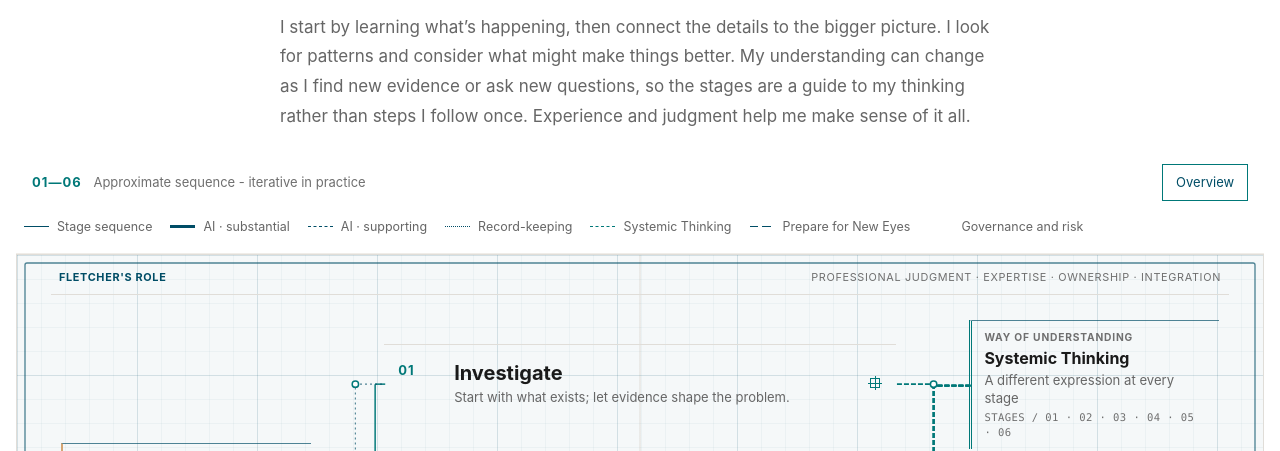
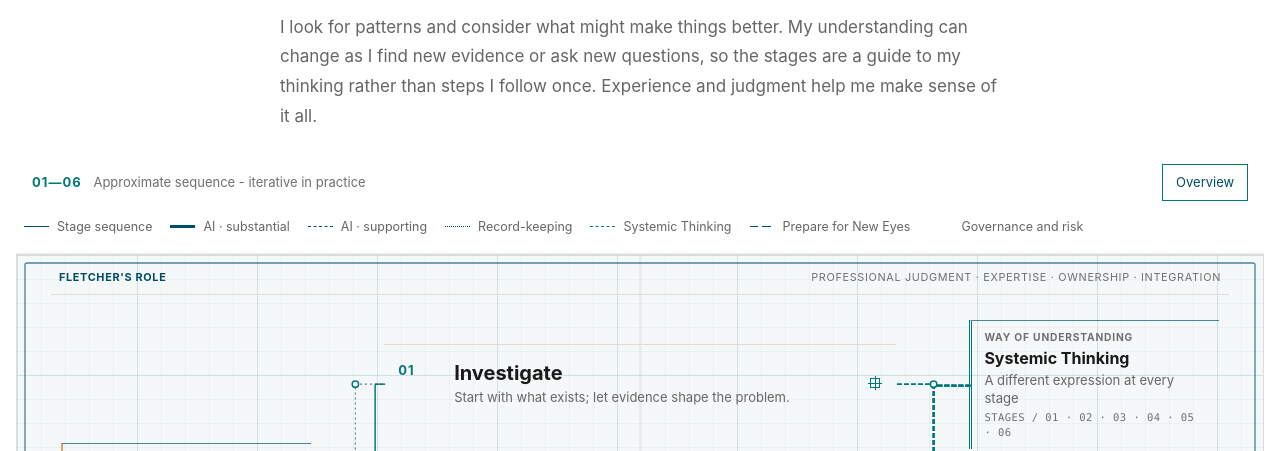
Before and after one commit to fdanilogamu/fletcherlite, a plain HTML site: page my-practice.html in a window 1280 px wide. Shown: the part 311-762 px from the top of the page. Drawn offline with Linux system fonts and the light colour scheme.

Commit message:
Update my-practice.html

```diff
--- a/my-practice.html
+++ b/my-practice.html
@@ -28,7 +28,7 @@
   <div class="practice-map-intro">
     <p class="practice-map-kicker">A map of the practice</p>
     <h2 id="practice-map-title">How I build knowledge systems</h2>
-    <p>I start by learning what’s happening, then connect the details to the bigger picture. I look for patterns and consider what might make things better. My understanding can change as I find new evidence or ask new questions, so the stages are a guide to my thinking rather than steps I follow once. Experience and judgment help me make sense of it all.</p>
+    <p>I look for patterns and consider what might make things better. My understanding can change as I find new evidence or ask new questions, so the stages are a guide to my thinking rather than steps I follow once. Experience and judgment help me make sense of it all.</p>
   </div>
 
   <div class="practice-map" data-practice-map>
```
